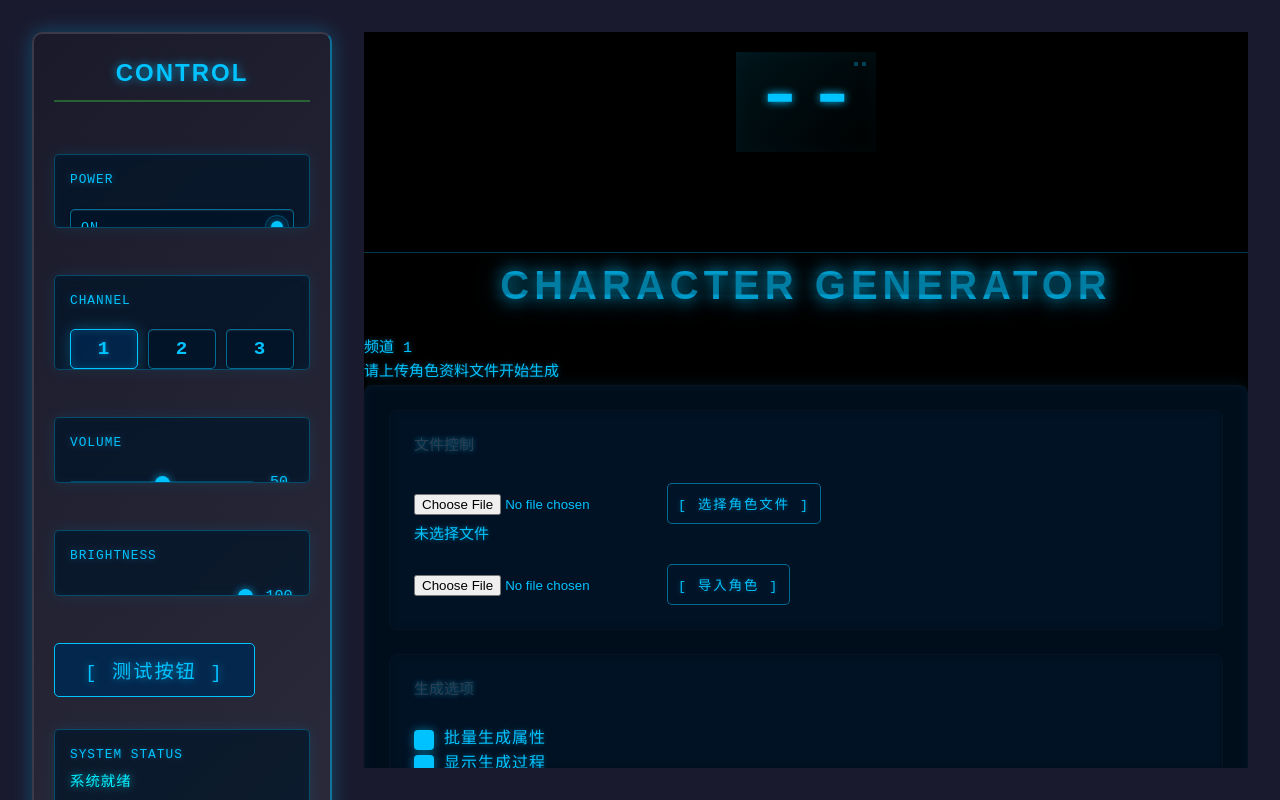
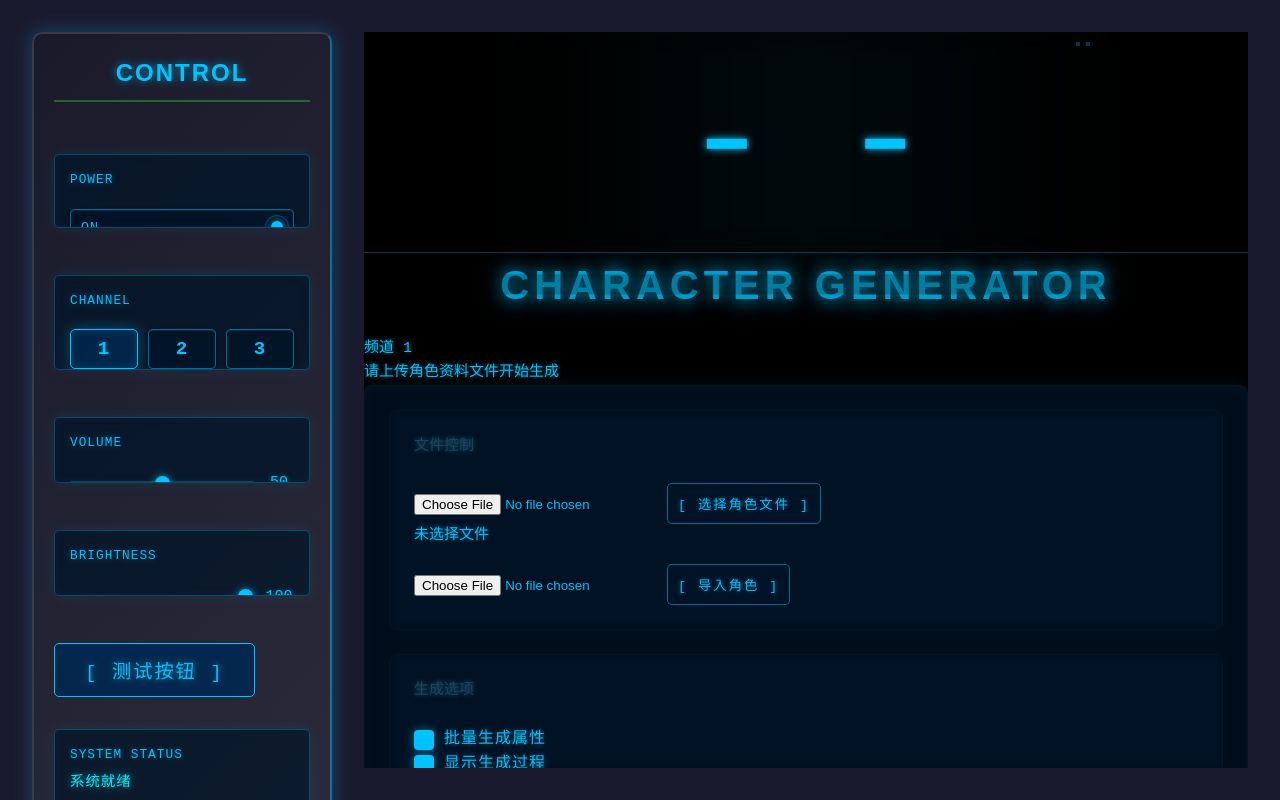
Before and after one commit to BlackBearCC/AgentZero, a Vue app in the folder vue-project/: page / in a window 1280 px wide. Built offline with nearby package versions, Linux system fonts and the light colour scheme; a web font is replaced by a local one.

Commit message:
style(RetroRobot): 优化复古机器人组件样式
- 调整机器人头部和眼睛的尺寸和位置
- 改进背景渐变和模糊效果
- 优化信号灯和脉冲动画
- 调整整体布局和响应性

```diff
--- a/vue-project/src/design-system/components/RetroRobot.vue
+++ b/vue-project/src/design-system/components/RetroRobot.vue
@@ -20,9 +20,11 @@
 
 <style lang="scss" scoped>
 .retro-robot {
-  width: 180px;
-  height: 180px;
-  margin: 0 auto;
+  width: 100%;
+  height: 100%;
+  display: flex;
+  justify-content: center;
+  align-items: center;
   position: relative;
 
   &.thinking {
@@ -34,14 +36,11 @@
   }
 
   .robot-head {
-    width: 140px;
-    height: 100px;
-    background: transparenta;
+    width: 100%;
+    height: 100%;
+    background: transparent;
     position: relative;
-    margin: 0 auto;
-    box-shadow: inset 0 0 20px rgba(0, 0, 0, 0.8);
     display: flex;
-    flex-direction: column;
     justify-content: center;
     align-items: center;
     animation: glow 4s infinite alternate;
@@ -53,14 +52,23 @@
       left: 0;
       right: 0;
       bottom: 0;
-      background: linear-gradient(135deg, rgba(0, 195, 255, 0.1) 0%, transparent 100%);
+      background: linear-gradient(90deg,
+        rgba(0, 195, 255, 0) 0%,
+        rgba(0, 195, 255, 0.03) 30%,
+        rgba(0, 195, 255, 0.05) 50%,
+        rgba(0, 195, 255, 0.03) 70%,
+        rgba(0, 195, 255, 0) 100%
+      );
+      filter: blur(15px);
       pointer-events: none;
+      z-index: -1;
     }
+  }
   }
 
   .robot-face {
     display: flex;
-    flex-direction: column;
+    justify-content: center;
     align-items: center;
     width: 100%;
     height: 100%;
@@ -69,20 +77,19 @@
 
   .robot-eyes {
     display: flex;
-    gap: 30px;
-    margin-top: 40px;
+    gap: 120px;
     animation: slight-shift 8s ease-in-out infinite;
 
     .robot-eye {
-      width: 24px;
-      height: 8px;
+      width: 40px;
+      height: 10px;
       background: #00c3ff;
       box-shadow: 0 0 8px #00c3ff;
       transition: all 0.2s ease;
 
       &.blink {
         height: 2px;
-        transform: translateY(3px);
+        transform: translateY(4px);
       }
 
       &.left {
@@ -100,7 +107,7 @@
     top: 10px;
     right: 10px;
     display: flex;
-    gap: 4px;
+    gap: 6px;
 
     .signal-dot {
       width: 4px;
@@ -118,7 +125,7 @@
       }
     }
   }
-}
+
 
 @keyframes pulse {
   0%, 100% { opacity: 1; }
@@ -137,8 +144,18 @@
 }
 
 @keyframes glow {
-  0%, 100% { box-shadow: inset 0 0 20px rgba(0, 0, 0, 0.8); }
-  50% { box-shadow: inset 0 0 20px rgba(0, 195, 255, 0.2); }
+  0%, 100% {
+    box-shadow:
+      0 0 30px rgba(0, 195, 255, 0.02),
+      0 0 50px rgba(0, 195, 255, 0.01),
+      inset 0 0 20px rgba(0, 195, 255, 0.02);
+  }
+  50% {
+    box-shadow:
+      0 0 40px rgba(0, 195, 255, 0.03),
+      0 0 60px rgba(0, 195, 255, 0.02),
+      inset 0 0 25px rgba(0, 195, 255, 0.03);
+  }
 }
 
 @keyframes slight-shift {
```
